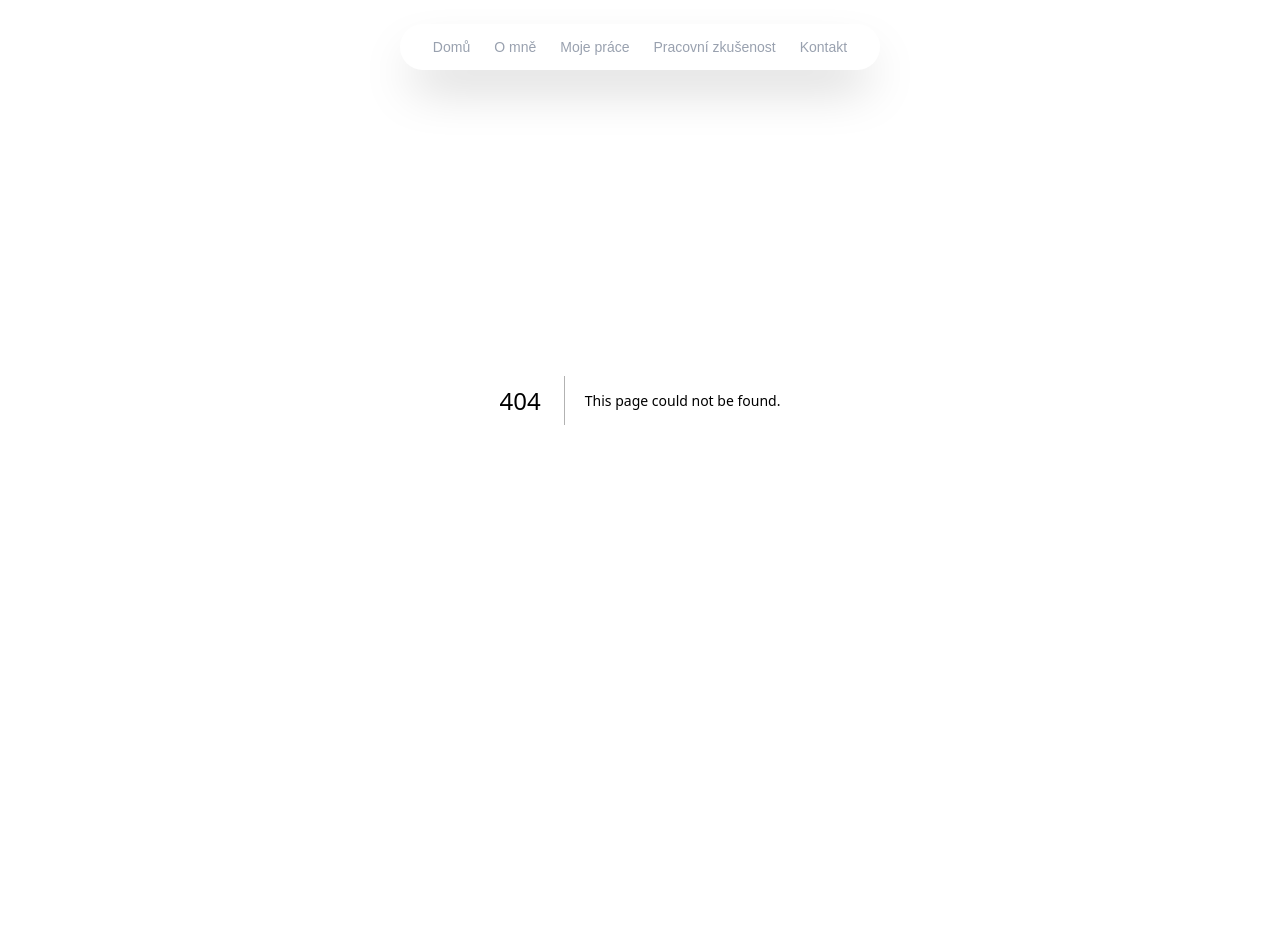
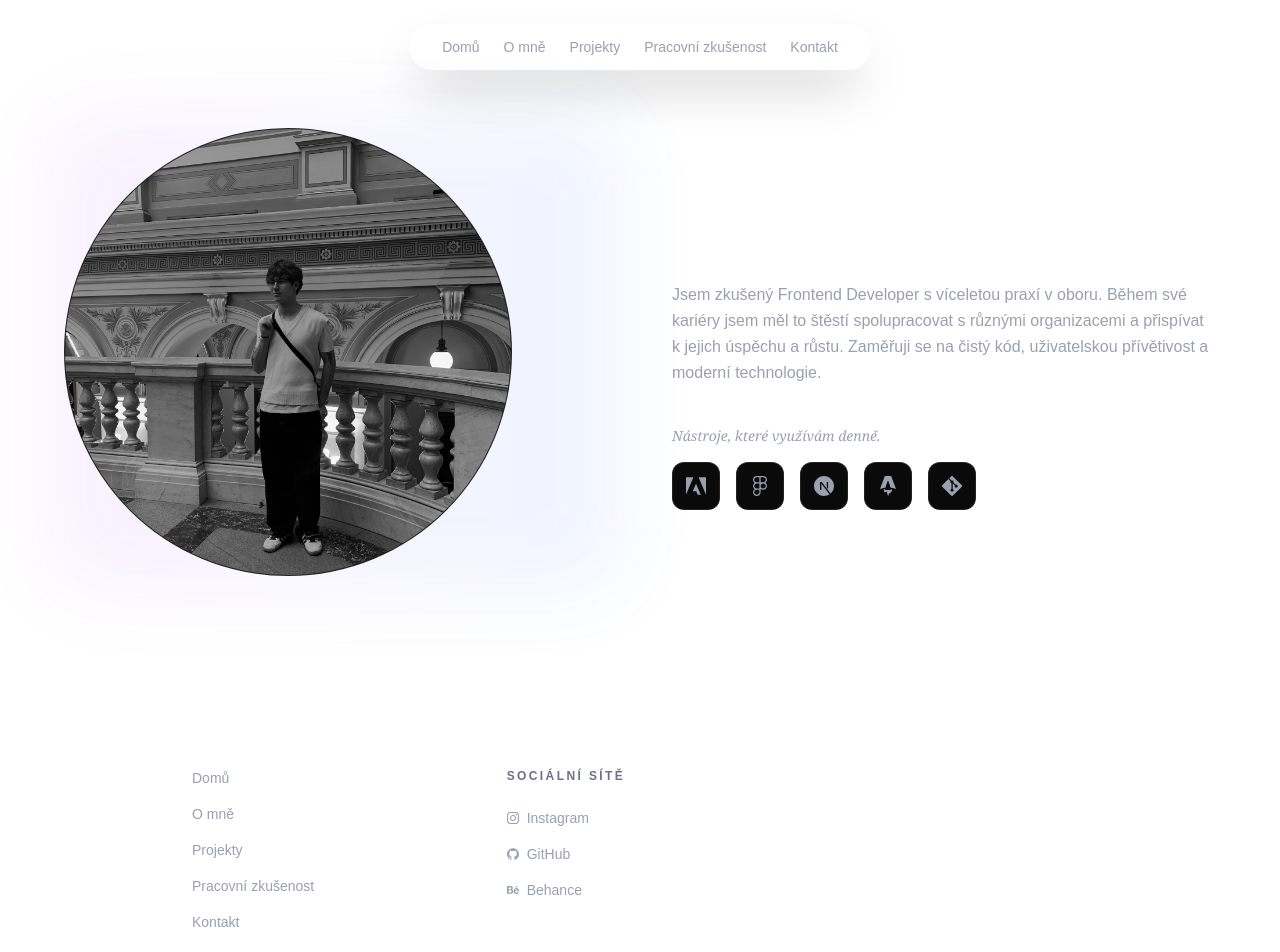
Before and after one commit to michaelptacek05/portfolio, a Next.js app: page /about in a window 1280 px wide. Before the commit this address had no page. Shown: the top 952 px of the page. Built offline with nearby package versions, Linux system fonts and the light colour scheme.

Commit message:
about me page, updates const file

```diff
--- /dev/null
+++ b/app/about/page.tsx
@@ -0,0 +1,9 @@
+import AboutMe from "../components/about"
+
+export default function About() {
+    return(
+        <main>
+            <AboutMe />
+        </main>
+    )
+}
--- /dev/null
+++ b/app/components/about.tsx
@@ -0,0 +1,81 @@
+import Image from "next/image";
+import { SiAdobe, SiNextdotjs, SiFigma, SiGit, SiAstro } from "react-icons/si";
+import {
+  IoCodeSlash,
+  IoSchoolOutline,
+  IoBriefcaseOutline,
+} from "react-icons/io5";
+
+export default function AboutMe() {
+  return (
+    <section className=" text-white py-32 px-6 overflow-hidden">
+      <div className="max-w-6xl mx-auto grid grid-cols-1 lg:grid-cols-2 gap-16 items-center">
+        {/* Levá část - Fotka */}
+        <div className="relative group">
+          {/* Dekorativní prvek pod fotkou (gradient/záře) */}
+          <div className="absolute -inset-4 bg-gradient-to-r from-purple-500/20 to-blue-500/20 rounded-[2.5rem] blur-2xl opacity-40 group-hover:opacity-60 transition-opacity duration-500" />
+
+          <div className="relative aspect-[4/4] w-full max-w-md mx-auto lg:mx-0 rounded-full overflow-hidden border border-white/10 bg-[#0a0a0a]">
+            <Image
+              src="/photo.jpg"
+              alt="O mně"
+              fill
+              className="object-cover grayscale hover:grayscale-0 transition-all duration-700"
+            />
+          </div>
+        </div>
+
+        {/* Pravá část - Obsah */}
+        <div className="flex flex-col">
+          {/* Nadpis */}
+          <div className="mb-8 text-center lg:text-left">
+            <h2 className="text-4xl md:text-5xl font-serif mt-2 tracking-tight">
+              o mně
+            </h2>
+          </div>
+
+          {/* Text */}
+          <p className="text-gray-400 leading-relaxed mb-10 text-center lg:text-left">
+            Jsem zkušený Frontend Developer s víceletou praxí v
+            oboru. Během své kariéry jsem měl to štěstí spolupracovat s
+            různými organizacemi a přispívat k jejich úspěchu a růstu.
+            Zaměřuji se na čistý kód, uživatelskou přívětivost a moderní
+            technologie.
+          </p>
+          {/* Tools I use */}
+          <div className="space-y-4 text-center lg:text-left">
+            <h4 className="text-sm font-serif italic text-gray-400">
+              Nástroje, které využívám denně.
+            </h4>
+            <div className="flex gap-4 justify-center lg:justify-start flex-wrap">
+              {/* Adobe - Červená (#FF0000) */}
+              <div className="w-12 h-12 rounded-xl border border-white/10 bg-[#0a0a0a] flex items-center justify-center hover:bg-white/5 transition-colors group">
+                <SiAdobe className="text-xl text-gray-400 group-hover:text-[#FF0000] transition-colors" />
+              </div>
+
+              {/* Figma - Oranžovo-červená (#F24E1E) - oficiální barva loga */}
+              <div className="w-12 h-12 rounded-xl border border-white/10 bg-[#0a0a0a] flex items-center justify-center hover:bg-white/5 transition-colors group">
+                <SiFigma className="text-xl text-gray-400 group-hover:text-[#F24E1E] transition-colors" />
+              </div>
+
+              {/* Next.js - Bílá (protože jsme v dark mode, černá by nebyla vidět) */}
+              <div className="w-12 h-12 rounded-xl border border-white/10 bg-[#0a0a0a] flex items-center justify-center hover:bg-white/5 transition-colors group">
+                <SiNextdotjs className="text-xl text-gray-400 group-hover:text-white transition-colors" />
+              </div>
+
+              {/* Astro - Oranžová (#FF5D01) - nebo lze použít Astro Purple #BC52EE */}
+              <div className="w-12 h-12 rounded-xl border border-white/10 bg-[#0a0a0a] flex items-center justify-center hover:bg-white/5 transition-colors group">
+                <SiAstro className="text-xl text-gray-400 group-hover:text-[#FF5D01] transition-colors" />
+              </div>
+
+              {/* Git - Oranžová (#F05032) */}
+              <div className="w-12 h-12 rounded-xl border border-white/10 bg-[#0a0a0a] flex items-center justify-center hover:bg-white/5 transition-colors group">
+                <SiGit className="text-xl text-gray-400 group-hover:text-[#F05032] transition-colors" />
+              </div>
+            </div>
+          </div>
+        </div>
+      </div>
+    </section>
+  );
+}
--- a/app/components/footer.tsx
+++ b/app/components/footer.tsx
@@ -1,5 +1,6 @@
-import React from 'react';
-import { SiSpotify, SiInstagram, SiGithub, SiBehance } from 'react-icons/si';
+import React from "react";
+import { SiSpotify, SiInstagram, SiGithub, SiBehance } from "react-icons/si";
+import { NAV_LINKS, SOCIALS } from "../constants/links";
 
 export default function Footer() {
   const currentYear = new Date().getFullYear();
@@ -7,33 +8,41 @@ export default function Footer() {
   return (
     <footer className="text-white py-12 md:py-16 px-6">
       <div className="max-w-4xl mx-auto">
-
         {/* Hlavní mřížka odkazů */}
-        {/* Změna: grid-cols-1 pro mobil, sm:grid-cols-2 pro větší mobily, md:grid-cols-3 pro desktop */}
         <div className="grid grid-cols-1 sm:grid-cols-2 md:grid-cols-3 gap-10 md:gap-12 mb-16 md:mb-20">
-
           {/* Sloupec: Navigace */}
           <div className="flex flex-col gap-4">
-            <h4 className="text-xs uppercase tracking-[0.2em] text-gray-500 font-bold mb-2">Navigace</h4>
-            <a href="#" className="text-sm text-gray-400 font-medium hover:text-white transition w-fit">Domů</a>
-            <a href="#" className="text-sm text-gray-400 font-medium hover:text-white transition w-fit">O mně</a>
-            <a href="#" className="text-sm text-gray-400 font-medium hover:text-white transition w-fit">Moje práce</a>
-            <a href="#" className="text-sm text-gray-400 font-medium hover:text-white transition w-fit">Pracovní zkušenost</a>
-            <a href="#" className="text-sm text-gray-400 font-medium hover:text-white transition w-fit">Kontakt</a>
+            {NAV_LINKS.map((link) => (
+              <a
+                key={link.label}
+                href={link.href}
+                className="flex items-center gap-2 text-sm text-gray-400 font-medium hover:text-white transition w-fit"
+              >
+                {link.label}
+              </a>
+            ))}
           </div>
 
           {/* Sloupec: Socials */}
           <div className="flex flex-col gap-4">
-            <h4 className="text-xs uppercase tracking-[0.2em] text-gray-500 font-bold mb-2">Sociální sítě</h4>
-            <a href="https://instagram.com" target="_blank" rel="noopener noreferrer" className="flex items-center gap-2 text-sm text-gray-400 font-medium hover:text-white transition w-fit">
-              <SiInstagram className="text-xs" /> Instagram
-            </a>
-            <a href="https://github.com" target="_blank" rel="noopener noreferrer" className="flex items-center gap-2 text-sm text-gray-400 font-medium hover:text-white transition w-fit">
-              <SiGithub className="text-xs" /> GitHub
-            </a>
-            <a href="https://behance.net" target="_blank" rel="noopener noreferrer" className="flex items-center gap-2 text-sm text-gray-400 font-medium hover:text-white transition w-fit">
-              <SiBehance className="text-xs" /> Behance
-            </a>
+            <h4 className="text-xs uppercase tracking-[0.2em] text-gray-500 font-bold mb-2">
+              Sociální sítě
+            </h4>
+
+            {/* Změněno z SOCIAL_LINKS na SOCIALS */}
+            {SOCIALS.map((social) => (
+              <a
+                key={social.label}
+                href={social.href}
+                target="_blank"
+                rel="noopener noreferrer"
+                className="flex items-center gap-2 text-sm text-gray-400 font-medium hover:text-white transition"
+              >
+                {/* Zde dynamicky vykreslíme ikonu */}
+                <social.icon className="text-xs" />
+                {social.label}
+              </a>
+            ))}
           </div>
         </div>
 
@@ -44,7 +53,6 @@ export default function Footer() {
           </p>
           <div className="hidden sm:block h-1 w-1 rounded-full bg-gray-800" />
         </div>
-
       </div>
     </footer>
   );
--- a/app/components/hero.tsx
+++ b/app/components/hero.tsx
@@ -8,7 +8,7 @@ export default function Hero() {
       <div className="absolute top-[-10%] left-[-10%] w-[500px] h-[500px] bg-purple-500/10 blur-[120px] rounded-full" />
 
 
-      <div className="relative w-64 h-64 mb-8">
+      <div className="relative w-48 h-48 mb-8">
         <div className="absolute inset-0 bg-gradient-to-b from-transparent to-black/20 rounded-full" />
         <Image
           src="/photo.jpg"
--- a/app/components/navbar.tsx
+++ b/app/components/navbar.tsx
@@ -2,27 +2,19 @@
 
 import React, { useState } from 'react';
 import { HiMenu, HiX } from 'react-icons/hi';
+import { NAV_LINKS } from '../constants/links';
 
 export default function Navbar() {
   const [isOpen, setIsOpen] = useState(false);
-
-  // Tvoje konkrétní odkazy
-  const navLinks = [
-    { name: 'Domů', href: '#' },
-    { name: 'O mně', href: '#' },
-    { name: 'Moje práce', href: '#' },
-    { name: 'Pracovní zkušenost', href: '#' },
-    { name: 'Kontakt', href: '#' },
-  ];
 
   return (
     <nav className="fixed top-6 left-0 right-0 z-50 flex justify-center px-4">
 
       {/* DESKTOP VERZE - Pilulka (zobrazí se nad 768px) */}
       <div className="hidden md:flex items-center gap-6 bg-white/5 backdrop-blur-lg border border-white/10 px-8 py-3 rounded-full shadow-2xl">
-        {navLinks.map((link) => (
-          <a key={link.name} href={link.href} className="text-sm text-gray-400 font-medium hover:text-white transition">
-            {link.name}
+        {NAV_LINKS.map((link) => (
+          <a key={link.label} href={link.href} className="text-sm text-gray-400 font-medium hover:text-white transition">
+            {link.label}
           </a>
         ))}
       </div>
@@ -40,14 +32,14 @@ export default function Navbar() {
         {isOpen && (
           <div className="absolute top-16 right-0 w-64 bg-[#111] border border-white/10 rounded-2xl p-2 shadow-2xl animate-in fade-in zoom-in duration-200 origin-top-right">
             <div className="flex flex-col">
-              {navLinks.map((link) => (
+              {NAV_LINKS.map((link) => (
                 <a
-                  key={link.name}
+                  key={link.label}
                   href={link.href}
                   onClick={() => setIsOpen(false)}
                   className="px-4 py-4 text-gray-400 hover:text-white hover:bg-white/5 rounded-xl transition text-base font-medium border-b border-white/5 last:border-none"
                 >
-                  {link.name}
+                  {link.label}
                 </a>
               ))}
               <div className="mt-2 p-2">
--- a/app/components/swiper.tsx
+++ b/app/components/swiper.tsx
@@ -10,8 +10,9 @@ import 'swiper/css';
 // Import ikon z React Icons
 import {
   SiHtml5, SiCss3, SiJavascript, SiTailwindcss, SiAstro, SiReact,
-  SiNextdotjs, SiSass, SiVercel, SiPhp, SiSymfony, SiNette,
-  SiFigma, SiAdobe, SiAffinity, SiDavinciresolve
+  SiNextdotjs, SiSass, SiVercel, SiNpm, SiPhp, SiSymfony, SiNette,
+  SiFigma, SiAdobe, SiAdobeillustrator, SiAdobephotoshop, SiAdobeindesign, SiAdobexd, SiAdobeaftereffects, SiAffinity, SiDavinciresolve,
+  SiGit
 } from 'react-icons/si';
 
 interface TechItem {
@@ -29,11 +30,18 @@ const TECH_STACK_DATA: TechItem[] = [
   { name: "Next.js", icon: SiNextdotjs },
   { name: "Sass", icon: SiSass },
   { name: "Vercel", icon: SiVercel },
+  { name: "NPM", icon: SiNpm },
   { name: "PHP", icon: SiPhp },
   { name: "Symfony", icon: SiSymfony },
   { name: "Nette Framework", icon: SiNette },
+  { name: "Git", icon: SiGit },
   { name: "Figma", icon: SiFigma },
   { name: "Adobe", icon: SiAdobe },
+  { name: "Adobe XD", icon: SiAdobexd, },
+  { name: "Adobe Phoshotop", icon: SiAdobephotoshop },
+  { name: "Adobe Illustrator", icon: SiAdobeillustrator },
+  { name: "Adobe InDesign", icon: SiAdobeindesign },
+  { name: "Adobe After Effects", icon: SiAdobeaftereffects },
   { name: "Affinity", icon: SiAffinity },
   { name: "DaVinci Resolve", icon: SiDavinciresolve },
 ];
@@ -62,8 +70,8 @@ export default function TechStack() {
             <SwiperSlide key={index} className="flex items-center justify-center">
               <div
                 className="grayscale opacity-30 hover:grayscale-0 hover:opacity-100 transition-all duration-500 cursor-help"
-                title={tech.name} // Zobrazí jméno při najetí myší
-                aria-label={tech.name} // Pro čtečky obrazovky
+                title={tech.name}
+                aria-label={tech.name}
               >
                 <tech.icon className="w-10 h-10 md:w-12 md:h-12 text-white" />
               </div>
--- /dev/null
+++ b/app/constants/links.tsx
@@ -0,0 +1,27 @@
+import React from 'react';
+import { SiInstagram, SiGithub, SiBehance } from "react-icons/si";
+
+export interface NavItem {
+    label: string;
+    href: string;
+}
+
+export interface SocialItem {
+    label: string;
+    href: string;
+    icon: React.ElementType;
+}
+
+export const NAV_LINKS: NavItem[] = [
+    { label: "Domů", href: "/" },
+    { label: "O mně", href: "/about" },
+    { label: "Projekty", href: "#projekty" },
+    { label: "Pracovní zkušenost", href: "#projekty" },
+    { label: "Kontakt", href: "#kontakt" },
+];
+
+export const SOCIALS: SocialItem[] = [
+    { label: "Instagram", href: "/", icon: SiInstagram },
+    { label: "GitHub", href: "/", icon: SiGithub },
+    { label: "Behance", href: "/", icon: SiBehance },
+];
--- a/app/layout.tsx
+++ b/app/layout.tsx
@@ -15,6 +15,14 @@ const geistMono = Geist_Mono({
   subsets: ["latin"],
 });
 
+const navLinks = [
+    { name: 'Domů', href: '/' },
+    { name: 'O mně', href: '#' },
+    { name: 'Moje práce', href: '#' },
+    { name: 'Pracovní zkušenost', href: '#' },
+    { name: 'Kontakt', href: '#' },
+  ];
+
 export const metadata: Metadata = {
   title: "Michael Ptáček",
   description: "UX Engineer z Prahy",
@@ -30,7 +38,6 @@ export default function RootLayout({
       <body className="bg-[#0a0a0a] text-white selection:bg-white selection:text-black">
         <Navbar />
         {children}
-        <Swiper />
         <Footer />
       </body>
     </html>
--- a/app/page.tsx
+++ b/app/page.tsx
@@ -1,11 +1,13 @@
 import Hero from "./components/hero";
 import HPProjects from "./components/hpProjects";
+import Swiper from "./components/swiper";
 
 export default function Home() {
   return(
     <main>
       <Hero />
       <HPProjects />
+      <Swiper />
     </main>
   )
 }
```
